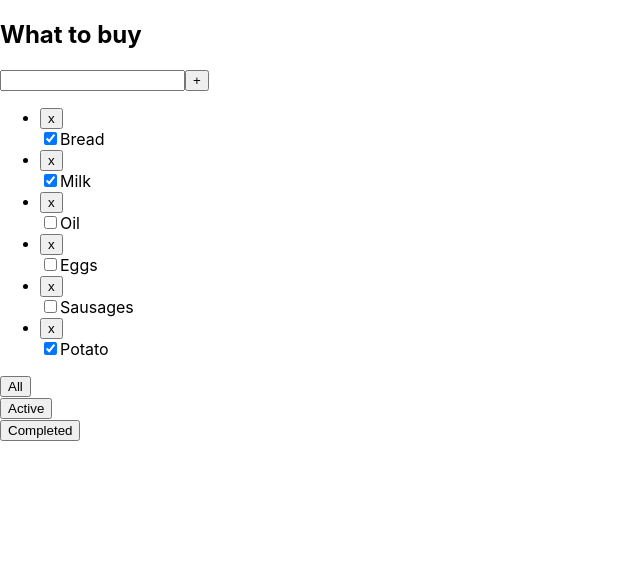
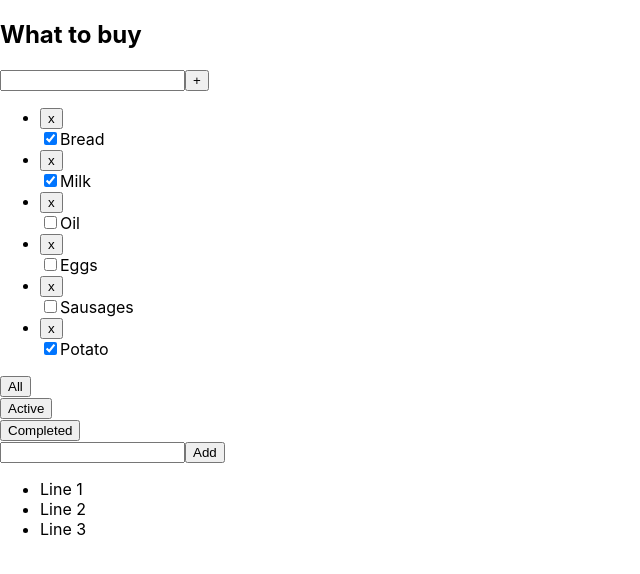
Before and after one commit to Masha-Gorb/todolist-app, a React (Create React App) app: page / in a window 1280 px wide. Shown: the top 574 px of the page, without its empty margins (0-640 px from the left). Built offline with nearby package versions, Linux system fonts and the light colour scheme.

Commit message:
repeat adding lines with input

```diff
--- a/src/App.tsx
+++ b/src/App.tsx
@@ -2,6 +2,7 @@ import React, {useState} from 'react'
 import {TodoList} from "./TodoList";
 import {Grosery} from "./Components/Grocery";
 import {v1} from "uuid";
+import {NewInput} from "./Components/NewInput";
 
 export type filterType = "All" | "Active" | "Completed"
 export type filterForProductsType = 'All' | 'Vegetables' | 'Fruits'
@@ -105,6 +106,18 @@ const App =() => {
         setTasks([newTask, ...tasks])
     }
 
+
+    let [lines, setLines] = useState([
+        {id: v1(), title: 'Line 1'},
+        {id: v1(), title: 'Line 2'},
+        {id: v1(), title: 'Line 3'}
+    ])
+
+    const addNewLine = (newLineTitle: string) => {
+        let newLine = {id: v1(), title: newLineTitle}
+        setLines([newLine, ...lines])
+    }
+
     return <div>
         <TodoList
             title="What to buy"
@@ -112,6 +125,16 @@ const App =() => {
             deleteTask={deleteTask}
             changeFilter={changeFilter}
             addTask={addTask}
+        />
+
+        {/*<NewInput*/}
+        {/*addNewLine={addNewLine}*/}
+        {/*lines={lines}*/}
+        {/*/>*/}
+
+        <NewInput
+        lines={lines}
+        addNewLine={addNewLine}
         />
 
         {/*<Grosery*/}
--- /dev/null
+++ b/src/Components/NewInput.tsx
@@ -0,0 +1,42 @@
+import React, {ChangeEvent, KeyboardEvent, useState} from 'react'
+
+type linesPropsType = {
+    id: string
+    title: string
+}
+
+type PropsType = {
+    addNewLine: (newLineTitle: string) => void
+    lines:Array<linesPropsType>
+}
+
+export const NewInput = (props: PropsType) => {
+
+    let [newLineTitle, setNewLineTitle] = useState('')
+    const addLineHandler = () => {
+        props.addNewLine(newLineTitle)
+    }
+    const onChangeHandler = (event: ChangeEvent<HTMLInputElement>) => {
+        setNewLineTitle(event.currentTarget.value)
+    }
+
+    const onKeyPressHandler = (event: KeyboardEvent<HTMLInputElement>) => {
+        if (event.key === 'Enter') {
+            props.addNewLine(newLineTitle)
+            setNewLineTitle('')
+        }
+    }
+
+    return (
+        <div>
+            <input value={newLineTitle} onChange={onChangeHandler} onKeyPress={onKeyPressHandler}/>
+            <button onClick={addLineHandler}>Add</button>
+            <ul>
+                {props.lines.map(l => {
+                    return <li key={l.id}>{l.title}</li>
+                })}
+            </ul>
+
+        </div>
+    )
+}
```
Also changed, not shown: src/TodoList.tsx (line endings or trailing spaces).
